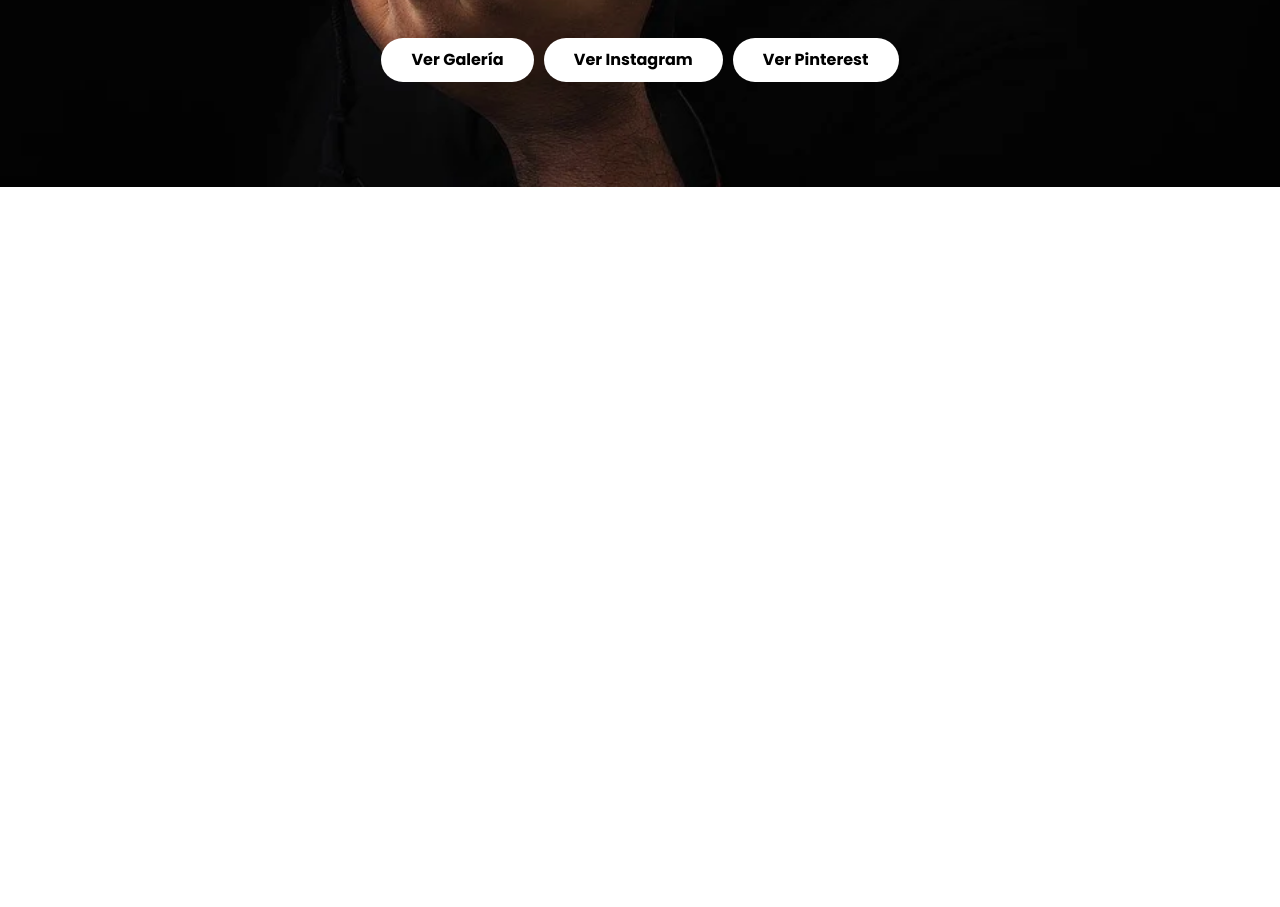
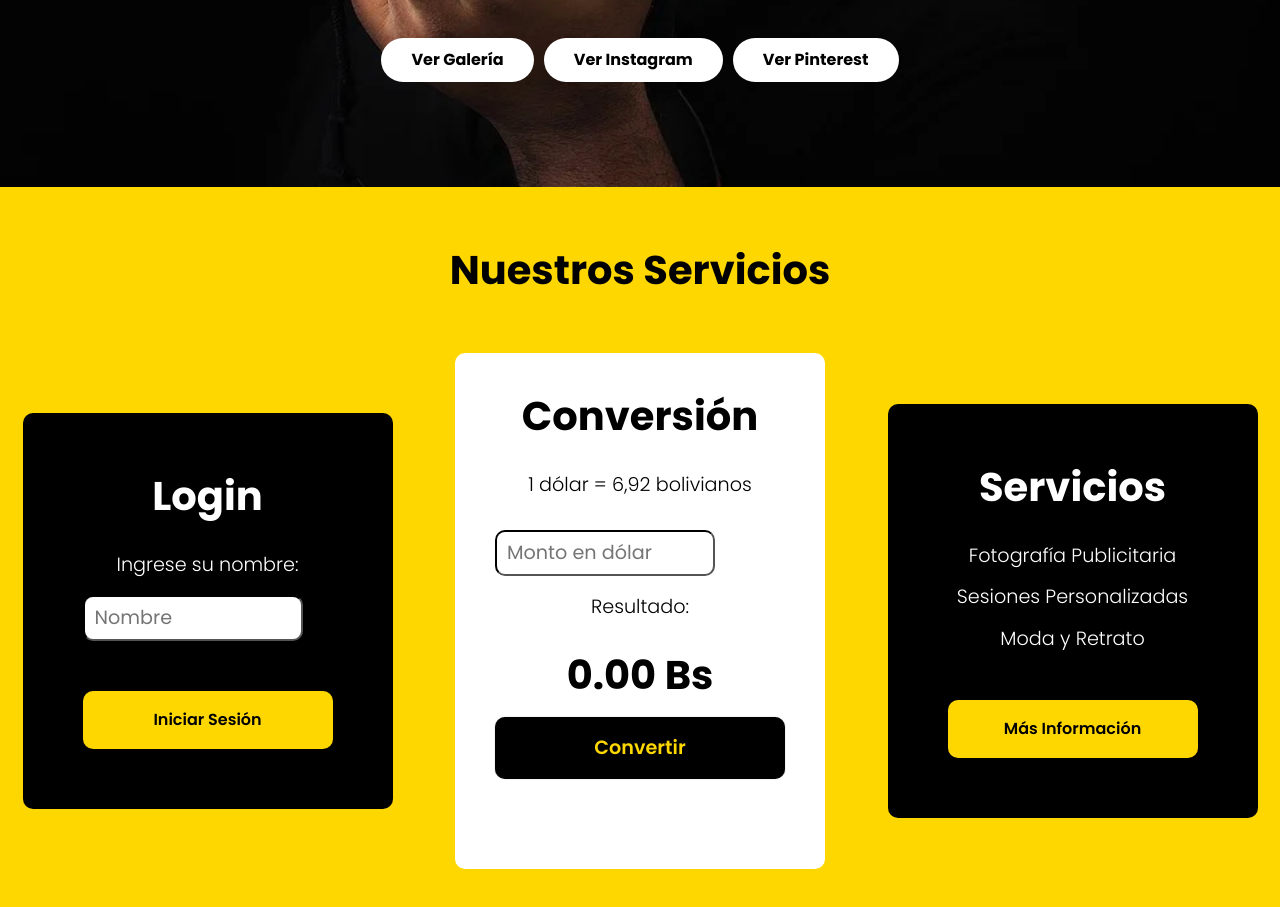
Before and after one commit to CelinaKarol/ckarol74.github.io, a plain HTML site: page 2doExamen/index.html in a window 1280 px wide. Shown: the part 613-1520 px from the top of the page. Before the commit the page ends 800 px from the top, so only its background shows below. Drawn offline with Linux system fonts and the light colour scheme.

Commit message:
Maqutación y Diseño con CSS de una nueva sección

```diff
--- a/2doExamen/css/estilos.css
+++ b/2doExamen/css/estilos.css
@@ -21,7 +21,7 @@ body {
     width: 100%;
     height: 100vh;
     min-height: 600px;
-    max-height: 800px;
+    max-height: 1500px;
     position: relative;
     display: grid;
     grid-template-rows: 100px 1fr;
@@ -201,6 +201,94 @@ img{
 
 
 /* ...... */
+/* MAIN SECTION */
+
+.services{
+    width: 100%;
+    padding-top: 60px;
+    padding-bottom: 90px;
+    text-align: center;
+    color: black;
+    background-color: gold;
+}
+
+.services__table{
+    padding-top: 60px;
+    display: flex;
+    flex-wrap: wrap;
+    gap: 2.5em;
+    justify-content: space-evenly;
+    align-items: center;
+}
+
+.services__element{
+    background-color:rgb(0, 0, 0);
+    border-radius: 10px;
+    width: 370px;
+    padding: 60px;
+    --color-plan: #ffffff;
+    --color-services: #1D293F;
+    --bg-cta: gold;
+    --color-cta: #ffffff;
+    --color-items: #696871;
+}
+
+.services__element--best{
+    width: 370px;
+    padding: 40px 40px;
+    background-color: white;
+    --color-plan: black;
+    --color-services: rgb(0, 0, 0);
+    --bg-cta: #000000;
+    --color-btn: gold;
+    --color-items: rgb(0, 0, 0);
+}
+
+
+.services__name{
+    color: var(--color-plan);
+    margin-bottom: 15px;
+    font-weight: 300;
+}
+
+.services__services{
+    font-size: 2.5rem;
+    color: var(--color-services);
+}
+
+.services__items{
+    margin-top: 35px;
+    display: grid;
+    gap: 1em;
+    font-weight: 300;
+    font-size: 1.2rem;
+    margin-bottom: 50px;
+    color: var(--color-items);
+}
+.services__title{
+    font-size: 2.5rem;
+    color: white;
+}
+
+.services__btn{
+    display: block;
+    padding: 20px 0;
+    border-radius: 10px;
+    text-decoration: none;
+    background-color: var(--bg-cta);
+    font-weight: 600;
+    color: var(--color-btn);
+    box-shadow: 0 0 1px rgba(0, 0, 0, .5);
+}
+input{
+    border-radius: 10px;
+    padding: 10px;
+    border-color: black;
+    width: 220px;
+}
+.services__features{
+    color: white;
+}
 
 /* Media queries */
 
@@ -261,5 +349,17 @@ img{
     .subtitle{
         font-size: 1.8rem;
     }
+    .services__element{
+        width: 90%;
+    }
+
+    .services__element--best{
+        width: 90%;
+        /* padding: 40px; */
+    }
+
+    .services__services{
+        font-size: 2rem;
+    }
     /* ...... */
 }
--- a/2doExamen/index.html
+++ b/2doExamen/index.html
@@ -59,7 +59,9 @@
         </section>
         <section class="header__container container">
             <h1 class="header__title">Servicios de Fotografía</h1>
-            <p class="header__paragraph">Creemos que los mejores resultados provienen de decir las cosas como son. El arte ocurre al reconocer los momentos en que el escenario, el tema y el estado de ánimo están sincronizados y la historia real se desarrolla de forma natural, sin ser artificial.</p>
+            <p class="header__paragraph">Creemos que los mejores resultados provienen de decir las cosas como son. El
+                arte ocurre al reconocer los momentos en que el escenario, el tema y el estado de ánimo están
+                sincronizados y la historia real se desarrolla de forma natural, sin ser artificial.</p>
             <div class="header__buttons">
                 <a href="#" class="gallery">Ver Galería</a>
                 <a href="#" class="instagram">Ver Instagram</a>
@@ -67,8 +69,48 @@
             </div>
         </section>
     </header>
+    <main>
+        <section class="services container">
+            <h1 class="services__services">Nuestros Servicios</h1>
+            <div class="services__table">
+                <div class="services__element">
+                    <h5 class="services__title">Login</h5>
+                    <div class="services__items">
+                        <p class="services__features">Ingrese su nombre:</p>
+                        <input class="input" type="text" placeholder="Nombre">
+                    </div>
+                    <a href="#" class="services__btn">Iniciar Sesión</a>
+                </div>
 
-    <!--  -->
+
+                <div class="services__element services__element--best">
+                    <h5 class="services__services">Conversión</h5>
+                    <div class="services__items">
+                        <p class="services__name">1 dólar = 6,92 bolivianos</p>
+                        <input class="input" type="text" placeholder="Monto en dólar">
+                        <p class="services__name">Resultado:</p>
+                        <h3 class="services__services">0.00 Bs</h3>
+                        <a href="#" class="services__btn">Convertir</a>
+                    </div>
+                </div>
+
+                <div class="services__element">
+                    <h3 class="services__title">Servicios</h3>
+
+                    <div class="services__items">
+                        <p class="services__features">Fotografía Publicitaria</p>
+                        <p class="services__features">Sesiones Personalizadas</p>
+                        <p class="services__features">Moda y Retrato</p>
+                    </div>
+                    <a href="#" class="services__btn">Más Información</a>
+                </div>
+
+
+            </div>
+        </section>
+    </main>
+
+
 </body>
 
 </html>
--- a/Examen2/css/styles.css
+++ b/Examen2/css/styles.css
@@ -1,4 +1,4 @@
-@import url('https://fonts.googleapis.com/css2?family=Roboto:ital,wght@0,100;0,300;0,400;0,500;0,700;0,900;1,100;1,300;1,400;1,500;1,700;1,900&display=swap');
+@import url('https://fonts.googleapis.com/css2?family=Poppins:wght@300;400;600;700&display=swap');
 *{
     margin: 0px;
     padding: 0px;
@@ -6,6 +6,7 @@
 body{
     display: flex;
     flex-wrap: wrap;
+    font-family: 'Poppins', sans-serif;
 }
 header{
     position: sticky;
@@ -19,13 +20,14 @@ header picture{
     width: 15%;
     height: auto;
     text-align: center;
-    max-height: 100%;
+    max-height: 70%;
     justify-content: center;
 }
 header picture img{
     text-align: center;
-    padding-top: 10px;
     padding-left: 5px;
+    margin-top: 5px;
+    max-width: 80%
 }
 header nav{
     width: 80%;
@@ -35,10 +37,9 @@ header nav ul{
     display: flex;
     list-style: none;
     color: white;
-    font-family: 'Roboto';
     font-weight: 400;
     font-size: small;
-    padding-top: 25px;
+    padding-top: 15px;
     justify-content: end;
 }
 nav ul li:hover{
@@ -53,11 +54,11 @@ nav ul li{
 }
 header button{
     width: 10%;
-    margin-top: 8px;
+    margin-top: 5px;
     margin-right: 5px;
-    max-height: 50px;
-    max-width: 50px;
-    padding: 10px;
+    max-height: 30px;
+    max-width: 30px;
+    padding: 5px;
     border-radius: 50%;
     align-content: center;
     background-color: gold;
@@ -66,10 +67,6 @@ header button{
 header button:hover{
     cursor: pointer;
 }
-img {
-    width: 100%;
-    height: auto;
-    }
 main{
     display: flex;
     height: auto;
@@ -93,9 +90,6 @@ main section.titles div.left{
     color: black;
     padding-top: 10px;
     padding-bottom: 10px;
-    font-family: 'Roboto';
-    font-style: italic;
-    font-weight: 900;
 }
 main section.titles div.right{
     width: 50%;
@@ -103,20 +97,17 @@ main section.titles div.right{
     color: black;
     padding-top: 10px;
     padding-bottom: 10px;
-    font-family: 'Roboto';
-    font-style: italic;
     font-weight: 900;
 }
 main section.titles h1{
     font-weight: 900;
 }
-main section.image{
+main section div.images-main{
     width: 100%;
     height: auto;
     text-align: center;
     justify-content: center;
 }
-
 section.items {
     display: flex;
     flex-direction: row;
@@ -125,7 +116,7 @@ section.items {
     height: auto;
     display: flex;
     justify-content: center;
-    background-color: gold);
+    background-color: gold;
     text-align: center;
     justify-content: space-around;
 }
@@ -135,8 +126,8 @@ section.items div{
     display: flex;
     border: 10px;
     background-color: black;
-    justify-content: start;
 }
+
 footer{
     width: 100%;
     height: auto;
```
Also changed, not shown: Examen2/index.html (+22 -3 lines), Examen2/images/leftarrow.svg.
